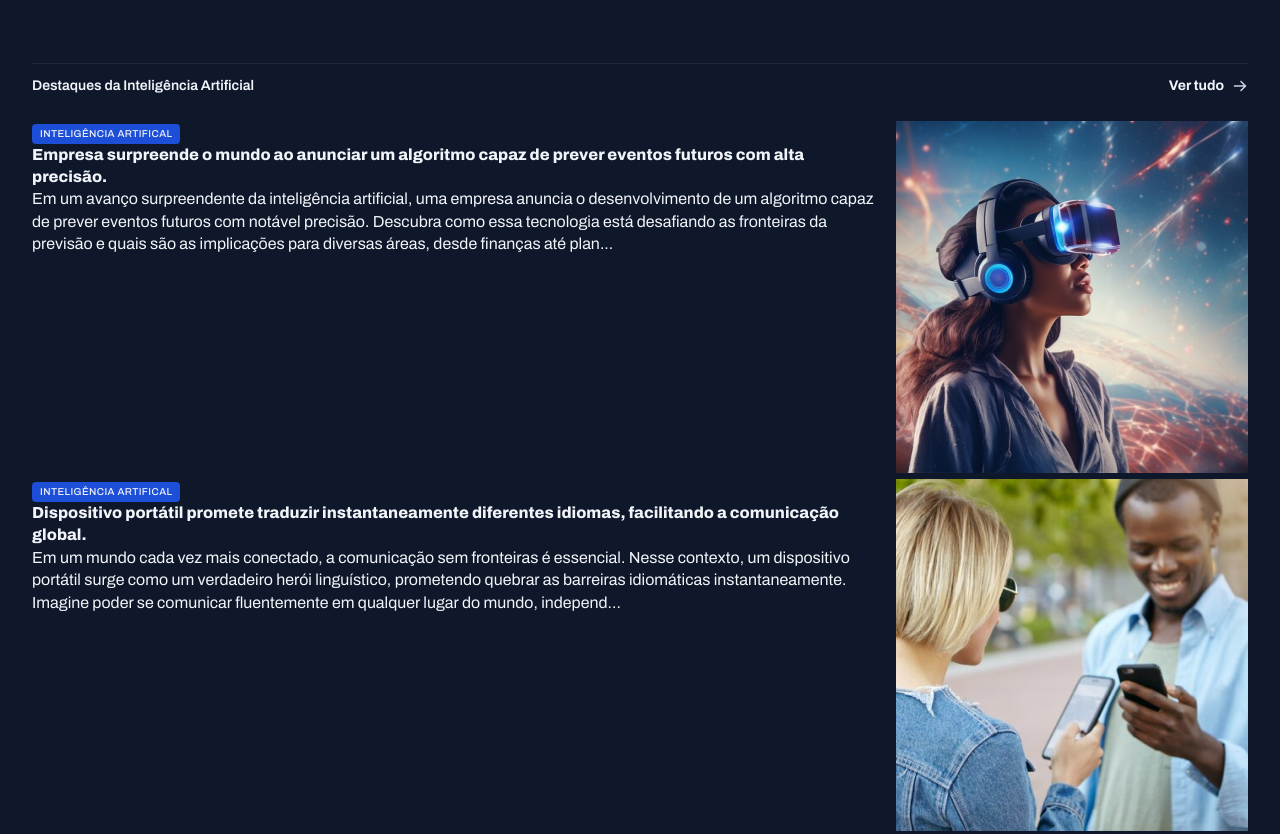
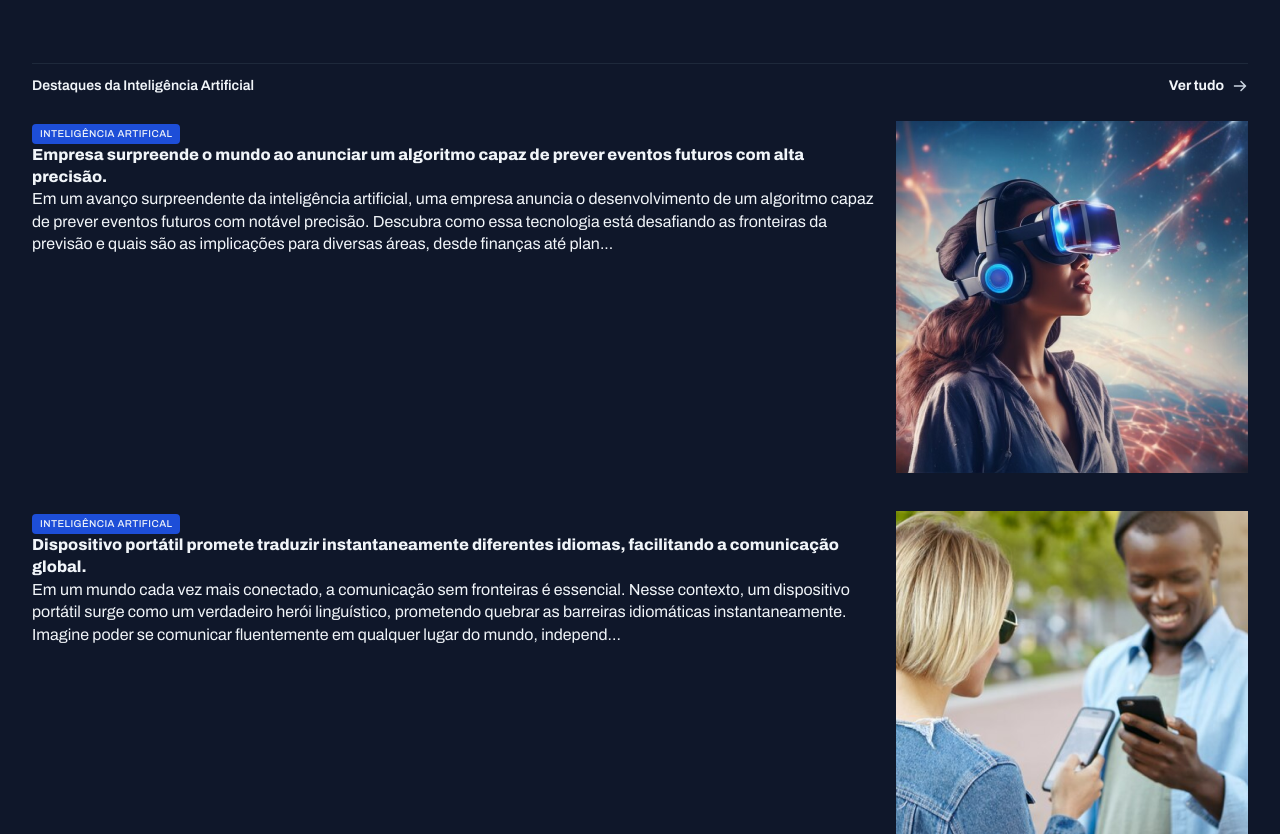
Before and after one commit to JuanCMafra/Portal-de-Noticias, a plain HTML site: page index.html in a window 1280 px wide. Shown: the part 1000-1834 px from the top of the page. Drawn offline with Linux system fonts and the light colour scheme.

Commit message:
add gap 32

```diff
--- a/style/utility.css
+++ b/style/utility.css
@@ -15,6 +15,10 @@
   gap: 16px;
 }
 
+.gap-32{
+  gap: 32px;
+}
+
 .text-2xl{
   font: var(--h1);
 }
```
